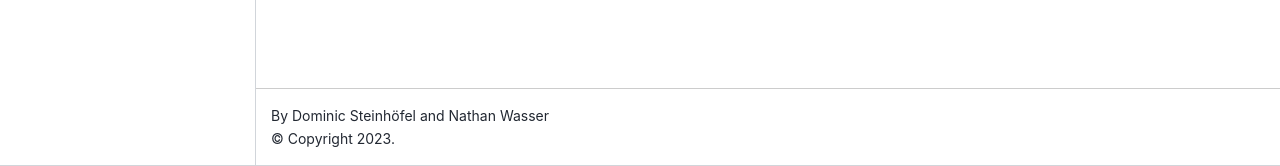
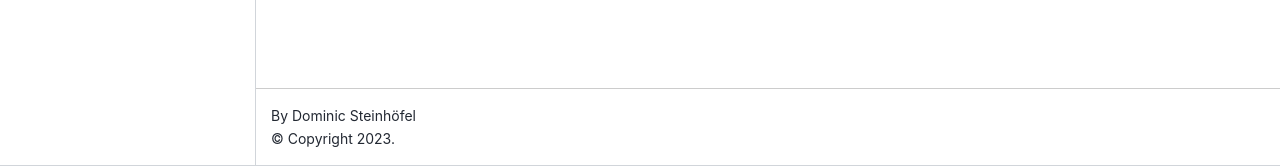
Before and after one commit to rindPHI/se-book-festschrift-rh, a Jupyter Book: the page built from applications.ipynb, in a window 1280 px wide. Shown: the part 734-900 px from the top of the page. Built offline with Jupyter Book 1.0.4 settings and Sphinx 7.4.7 and the Sphinx Book theme 1.1.4, drawn with Linux system fonts in a browser that asks for light colours; some of the changed lines change nothing that is shown.

Commit message:
config change

```diff
--- a/_config.yml
+++ b/_config.yml
@@ -2,7 +2,7 @@
 # Learn more at https://jupyterbook.org/customize/config.html
 
 title: "Symbolic Execution: Foundations, Techniques, Applications and Future Perspectives"
-author: Dominic Steinhöfel and Nathan Wasser
+author: Dominic Steinhöfel
 logo: logo.png # TODO
 
 # Force re-execution of notebooks on each build.
@@ -20,10 +20,13 @@ latex:
 bibtex_bibfiles:
   - references.bib
 
+launch_buttons:
+  binderhub_url: ""
+
 # Information about where the book exists on the web
 repository:
-  url: https://github.com/rindPHI/FestschriftReinerSE  # Online location of your book
-  path_to_book: jupyter-book/book  # Optional path to your book, relative to the repository root
+  url: https://github.com/rindPHI/se-book-festschrift-rh  # Online location of your book
+  #path_to_book: jupyter-book/book  # Optional path to your book, relative to the repository root
   branch: ghpages  # Which branch of the repository should be used when creating links (optional)
 
 # Add GitHub buttons to your book
```
